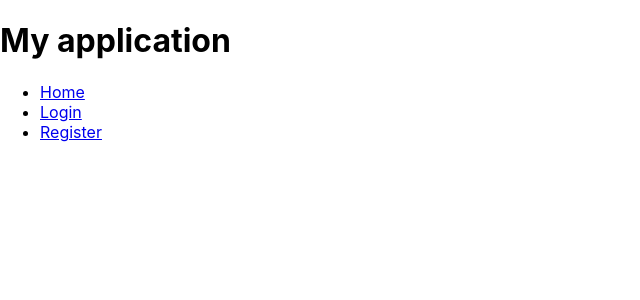
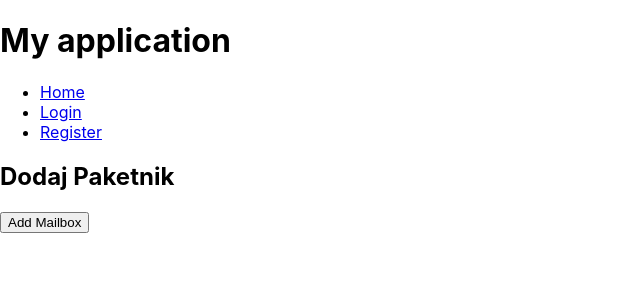
Before and after one commit to meduzzard/razvoj-aplikacij-za-internet, a React (Create React App) app in the folder frontend/pametni-paketnik/: page /dodaj-paketnik in a window 1280 px wide. Shown: the top 300 px of the page, without its empty margins (0-640 px from the left). Built offline with nearby package versions, Linux system fonts and the light colour scheme.

Commit message:
dodal osnove za dodajanje paktenika

```diff
--- a/frontend/pametni-paketnik/src/App.js
+++ b/frontend/pametni-paketnik/src/App.js
@@ -7,6 +7,7 @@ import Login from "./components/Login";
 import Register from "./components/Register";
 import Profile from "./components/Profile";
 import Logout from "./components/Logout";
+import DodajPaketnik from "./components/DodajPaketnik";
 
 function App() {
   /**
@@ -43,6 +44,7 @@ function App() {
             <Route path="/register" element={<Register />}></Route>
             <Route path="/profile" element={<Profile />}></Route>
             <Route path="/logout" element={<Logout />}></Route>
+            <Route path="/dodaj-paketnik" element={<DodajPaketnik />}></Route>
           </Routes>
         </div>
       </UserContext.Provider>
--- /dev/null
+++ b/frontend/pametni-paketnik/src/components/DodajPaketnik.js
@@ -0,0 +1,38 @@
+import { useContext } from "react";
+import { UserContext } from "../userContext";
+import axios from "axios";
+import { useNavigate } from "react-router-dom";
+
+function DodajPaketnik() {
+    const { user } = useContext(UserContext);
+    const navigate = useNavigate();
+
+    const handleAddMailbox = async () => {
+        if (!user) {
+            alert("You must be logged in to add a mailbox.");
+            return;
+        }
+
+        const newMailbox = {
+            owner: user.username, // Assuming the user object has a username property
+            last_opened: new Date(),
+        };
+
+        try {
+            await axios.post('http://localhost:3001/mailboxes/create', newMailbox, { withCredentials: true });
+            alert("Mailbox added successfully!");
+            navigate('/');
+        } catch (error) {
+            console.error("There was an error creating the mailbox!", error);
+        }
+    };
+
+    return (
+        <div>
+            <h2>Dodaj Paketnik</h2>
+            <button onClick={handleAddMailbox}>Add Mailbox</button>
+        </div>
+    );
+}
+
+export default DodajPaketnik;
--- a/frontend/pametni-paketnik/src/components/Header.js
+++ b/frontend/pametni-paketnik/src/components/Header.js
@@ -3,28 +3,27 @@ import { UserContext } from "../userContext";
 import { Link } from "react-router-dom";
 
 function Header(props) {
+    const { user } = useContext(UserContext);
+
     return (
         <header>
             <h1>{props.title}</h1>
             <nav>
                 <ul>
                     <li><Link to='/'>Home</Link></li>
-                    <UserContext.Consumer>
-                        {context => (
-                            context.user ?
+                    {user ? (
                         <>
                             <li><Link to='/publish'>Publish</Link></li>
                             <li><Link to='/profile'>Profile</Link></li>
+                            <li><Link to='/dodaj-paketnik'>Dodaj Paketnik</Link></li>
                             <li><Link to='/logout'>Logout</Link></li>
                         </>
-                            :
+                    ) : (
                         <>
                             <li><Link to='/login'>Login</Link></li>
                             <li><Link to='/register'>Register</Link></li>
                         </>
-
                     )}
-                    </UserContext.Consumer>
                 </ul>
             </nav>
         </header >
```
Lines whose indentation alone changed are shown as unchanged.
